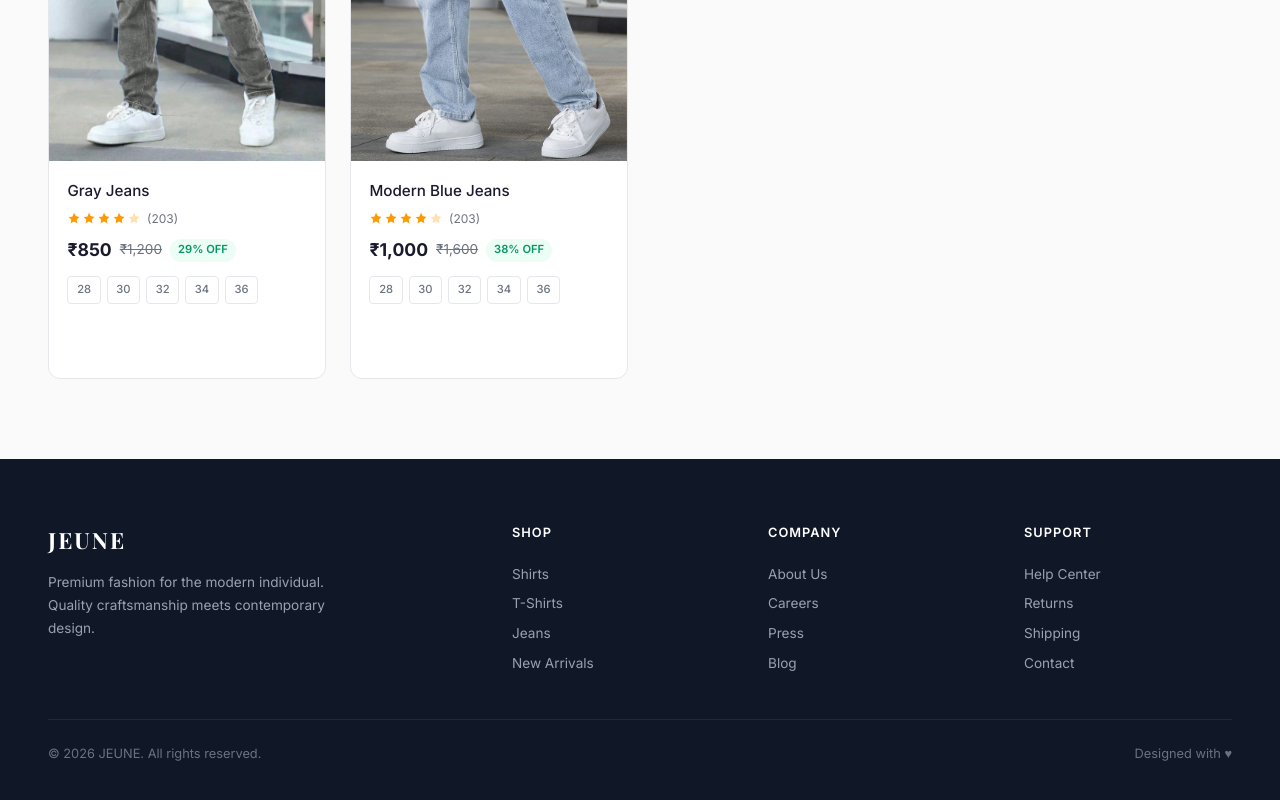
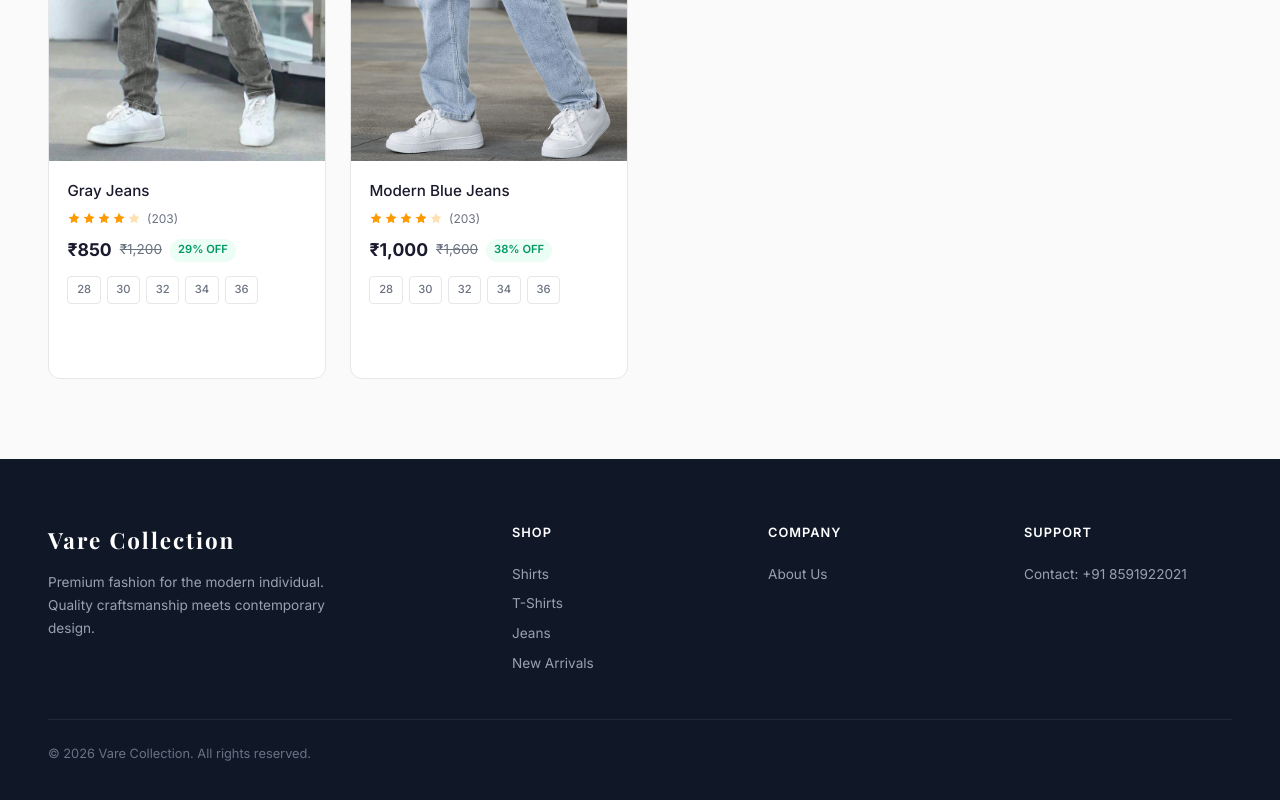
Before and after one commit to vrushabh-patil-789/VC-E-comm-website, a React (Vite) app in the folder Frontend/: page /jeans in a window 1280 px wide. Shown: the part 1926-2726 px from the top of the page. Built offline with nearby package versions, Linux system fonts and the light colour scheme.

Commit message:
Add: Added ScrollTop so new page always opens from start

```diff
--- a/Frontend/src/App.jsx
+++ b/Frontend/src/App.jsx
@@ -1,10 +1,12 @@
 import { useState, useCallback } from 'react'
+
 import { Routes, Route } from 'react-router-dom'
 import Navbar from './components/Navbar'
 import Footer from './components/Footer'
 import CartSidebar from './components/CartSidebar'
 import Home from './pages/Home'
 import CategoryPage from './pages/CategoryPage'
+
 
 export default function App() {
   const [cart, setCart] = useState([])
--- a/Frontend/src/components/Footer.jsx
+++ b/Frontend/src/components/Footer.jsx
@@ -5,7 +5,7 @@ export default function Footer() {
     <footer className="bg-gray-900 text-gray-300 py-12 md:py-16 px-4 md:px-8 xl:px-12 pb-6" id="footer">
       <div className="max-w-[1280px] mx-auto grid grid-cols-1 sm:grid-cols-2 lg:grid-cols-[2fr_1fr_1fr_1fr] gap-12">
         <div>
-          <Link to="/" className="font-serif text-white text-[1.4rem] font-bold tracking-[2px]">JEUNE</Link>
+          <Link to="/" className="font-serif text-white text-[1.4rem] font-bold tracking-[2px]">Vare Collection</Link>
           <p className="text-[0.85rem] mt-3 leading-[1.7] text-gray-400 max-w-[300px]">Premium fashion for the modern individual. Quality craftsmanship meets contemporary design.</p>
         </div>
         <div className="flex flex-col">
@@ -18,21 +18,15 @@ export default function Footer() {
         <div className="flex flex-col">
           <h4 className="text-[0.8rem] font-semibold uppercase tracking-[1px] text-white mb-4">Company</h4>
           <a href="#" className="block text-[0.85rem] text-gray-400 py-1 transition-colors hover:text-white">About Us</a>
-          <a href="#" className="block text-[0.85rem] text-gray-400 py-1 transition-colors hover:text-white">Careers</a>
-          <a href="#" className="block text-[0.85rem] text-gray-400 py-1 transition-colors hover:text-white">Press</a>
-          <a href="#" className="block text-[0.85rem] text-gray-400 py-1 transition-colors hover:text-white">Blog</a>
+
         </div>
         <div className="flex flex-col">
           <h4 className="text-[0.8rem] font-semibold uppercase tracking-[1px] text-white mb-4">Support</h4>
-          <a href="#" className="block text-[0.85rem] text-gray-400 py-1 transition-colors hover:text-white">Help Center</a>
-          <a href="#" className="block text-[0.85rem] text-gray-400 py-1 transition-colors hover:text-white">Returns</a>
-          <a href="#" className="block text-[0.85rem] text-gray-400 py-1 transition-colors hover:text-white">Shipping</a>
-          <a href="#" className="block text-[0.85rem] text-gray-400 py-1 transition-colors hover:text-white">Contact</a>
+          <p className="block text-[0.85rem] text-gray-400 py-1 transition-colors hover:text-white">Contact: +91 8591922021</p>
         </div>
       </div>
-      <div className="max-w-[1280px] mx-auto mt-10 pt-6 border-t border-gray-800 flex justify-between items-center text-[0.8rem] text-gray-500 flex-wrap gap-4">
-        <span>© 2026 JEUNE. All rights reserved.</span>
-        <span>Designed with ♥</span>
+      <div className="max-w-[1280px] mx-auto mt-10 pt-6 border-t border-gray-800 flex justify-between items-center text-[0.8rem] text-gray-500 flex-wrap gap-4" >
+        <span>© 2026 Vare Collection. All rights reserved.</span>
       </div>
     </footer>
   )
--- /dev/null
+++ b/Frontend/src/components/ScrollTop.jsx
@@ -0,0 +1,12 @@
+import { useEffect } from 'react'
+import { useLocation } from 'react-router-dom'
+
+export default function ScrollToTop() {
+    const { pathname } = useLocation()
+
+    useEffect(() => {
+        window.scrollTo(0, 0)
+    }, [pathname])
+
+    return null
+}
--- a/Frontend/src/main.jsx
+++ b/Frontend/src/main.jsx
@@ -3,10 +3,12 @@ import ReactDOM from 'react-dom/client'
 import { BrowserRouter } from 'react-router-dom'
 import App from './App'
 import './index.css'
+import ScrollTop from './components/ScrollTop'
 
 ReactDOM.createRoot(document.getElementById('root')).render(
   <React.StrictMode>
     <BrowserRouter>
+      <ScrollTop />
       <App />
     </BrowserRouter>
   </React.StrictMode>
```
